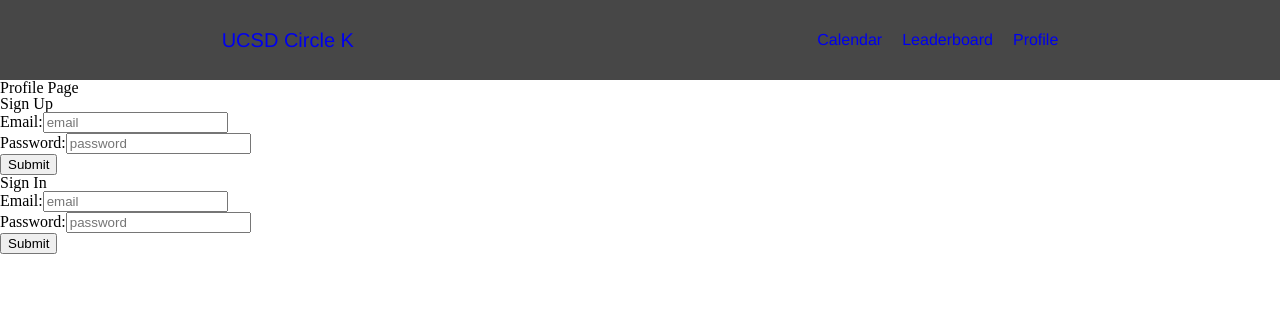
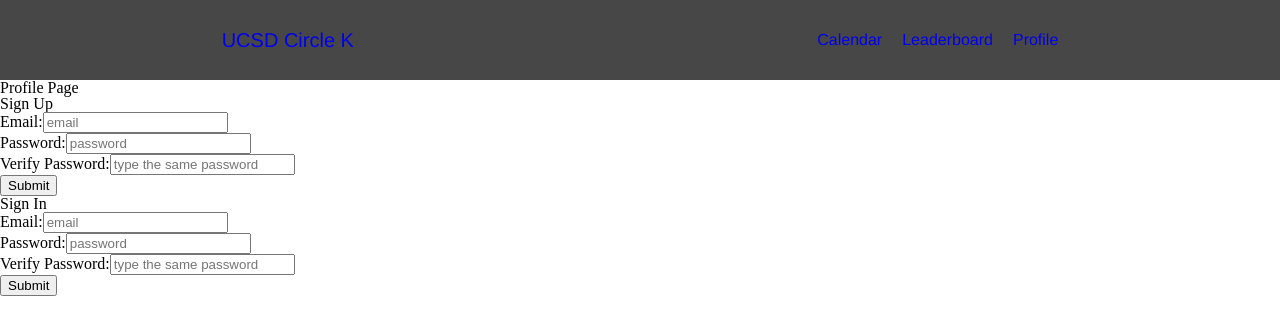
Before and after one commit to ucsdcirclek/reaktion, a React (Create React App) app in the folder homestead/: page /profile in a window 1280 px wide. Shown: the top 334 px of the page. Built offline with nearby package versions, Linux system fonts and the light colour scheme.

Commit message:
Added password verification

```diff
--- a/homestead/src/Profile.js
+++ b/homestead/src/Profile.js
@@ -5,10 +5,11 @@
 class SignUp extends React.Component {
   constructor(props) {
     super(props);
-    this.state = {emailValue: '', passValue: ''};
+    this.state = {emailValue: '', passValue: '', passValueVerify: ''};
 
     this.handleChangeEmail = this.handleChangeEmail.bind(this);
     this.handleChangePass = this.handleChangePass.bind(this);
+    this.handleChangePassVerify = this.handleChangePassVerify.bind(this);
     this.handleSubmit = this.handleSubmit.bind(this);
   }
 
@@ -22,18 +23,28 @@
     this.setState({passValue: event.target.value});
   }
 
+  handleChangePassVerify(event) {
+    this.setState({passValueVerify: event.target.value});
+  }
+
   handleSubmit(event) {
-    alert('A name and password was submitted: ' + this.state.emailValue);
     event.preventDefault();
 
     const email = this.state.emailValue;
     const password = this.state.passValue;
+    const passwordVerify = this.state.passValueVerify;
+    if(password !== passwordVerify) {
+      alert("Password Inconsistent");
+      return;
+    } else {
+      alert('A name and password was submitted: ' + this.state.emailValue);
       firebase.auth().createUserWithEmailAndPassword(email, password).catch(function(error) {
         // Handle Errors here.
         var errorCode = error.code;
         var errorMessage = error.message;
         // ...
       });
+    }
   }
 
   render() {
@@ -54,6 +65,14 @@
             value={this.state.passValue}
             onChange={this.handleChangePass}
             placeholder="password"/><br/>
+        </label>
+        <label for="password">
+          Verify Password:
+          <input
+            type="password"
+            value={this.state.passValueVerify}
+            onChange={this.handleChangePassVerify}
+            placeholder="type the same password"/><br/>
         </label>
         <input type="submit" value="Submit" />
       </form>
```
Lines whose indentation alone changed are shown as unchanged.
